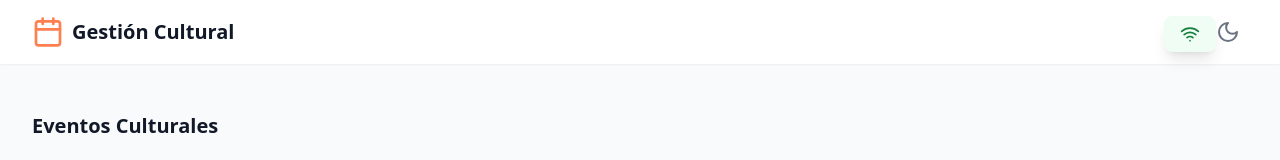
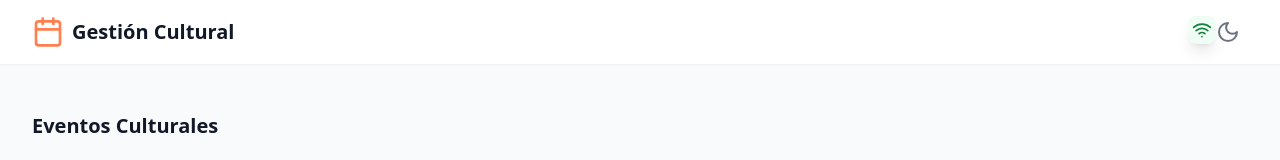
Before and after one commit to radiolibrevientosur/gestion-cultural, a React (Vite) app: page / in a window 1280 px wide. Shown: the top 160 px of the page. Built offline with nearby package versions, Linux system fonts and the light colour scheme.

Commit message:
Update OfflineIndicator.tsx

```diff
--- a/src/components/ui/OfflineIndicator.tsx
+++ b/src/components/ui/OfflineIndicator.tsx
@@ -12,7 +12,7 @@ export const OfflineIndicator: React.FC = () => {
         initial={{ opacity: 0, y: -20 }}
         animate={{ opacity: 1, y: 0 }}
         exit={{ opacity: 0, y: -20 }}
-        className={`fixed top-4 right-16 flex items-center space-x-2 px-4 py-2 rounded-lg shadow-lg ${
+        className={`fixed top-4 right-16 flex items-center space-x-2 px-1 py-1 rounded-lg shadow-lg ${
           isOnline ? 'bg-green-50 text-green-700' : 'bg-yellow-50 text-yellow-700'
         }`}
       >
```
